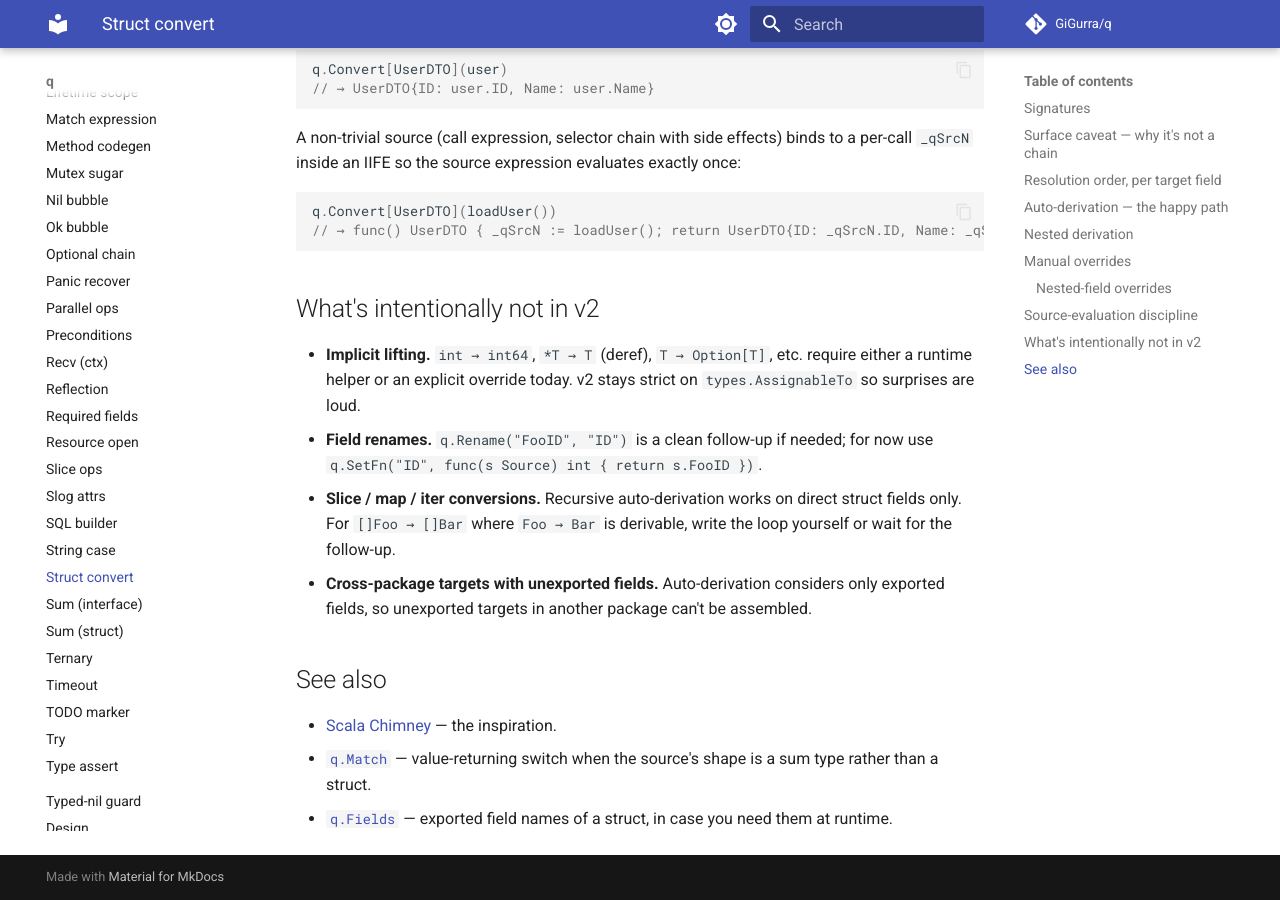
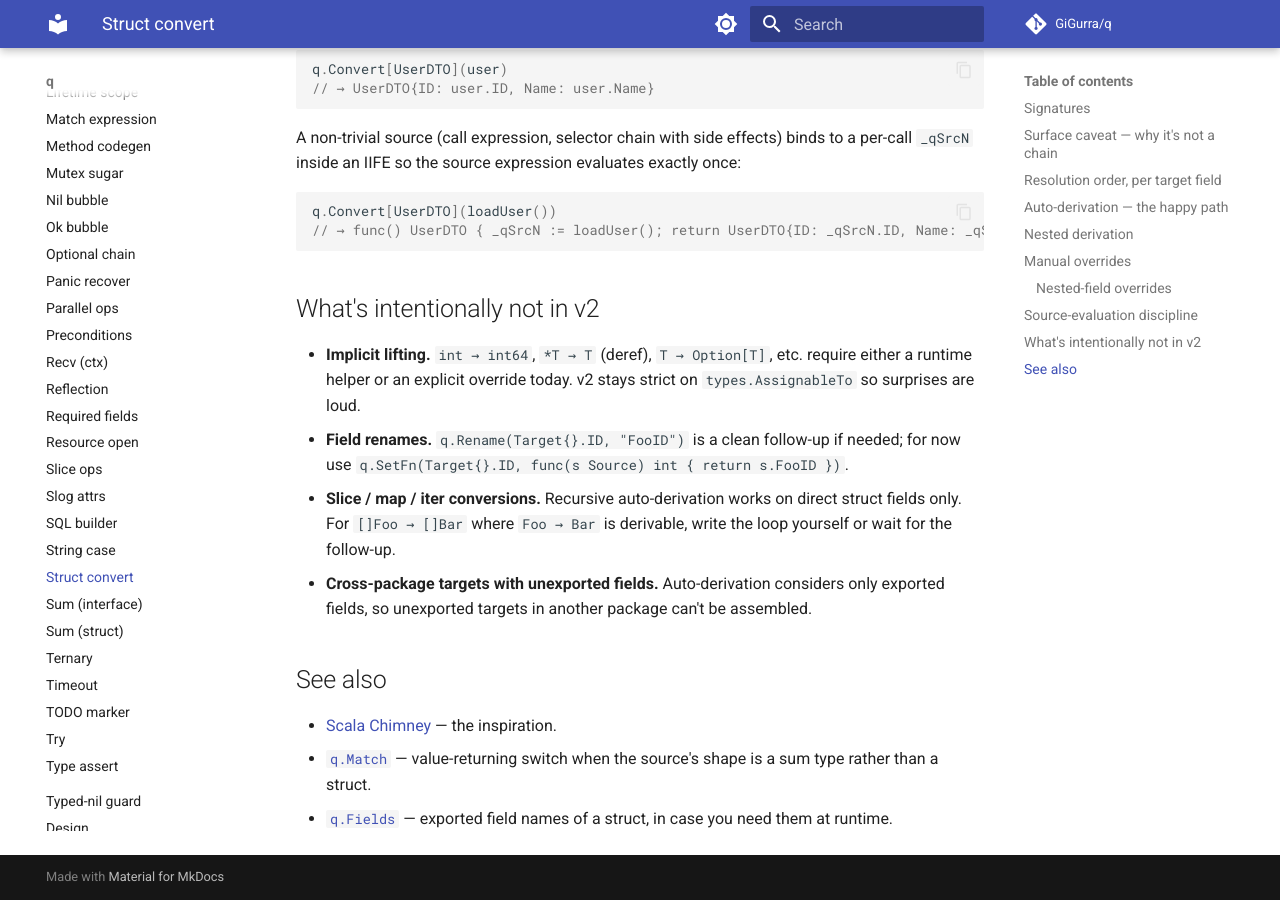
Before and after one commit to GiGurra/q, an MkDocs documentation site: the page built from docs/api/convert.md, in a window 1280 px wide and 900 px high, scrolled down 2975 px. Built offline with MkDocs 1.6.1 and Material for MkDocs 9.7.7, drawn with Linux system fonts in a browser that asks for light colours; comment, search, counter and statistics services are not loaded.

Commit message:
docs: scrub remaining string-form q.Set / q.SetFn examples
Two stale string-form examples slipped through the prior scrub:
  - README's Convert section showed q.Set("Source", "v1") instead
    of q.Set(UserDTO{}.Source, "v1"), and the explanatory paragraph
    didn't mention the typed-witness shape or refactor safety.
  - convert.md's "field renames" deferred-feature note still
    showed q.Rename("FooID", ...) and q.SetFn("ID", ...) — both
    updated to the new typed-witness form.

Also adds a one-liner to the README about multi-hop paths
(UserDTO{}.Address.City) since that capability landed today.

Co-Authored-By: Claude Opus 4.7 (1M context) <noreply@anthropic.com>

```diff
--- a/docs/api/convert.md
+++ b/docs/api/convert.md
@@ -158,9 +158,9 @@ q.Convert[UserDTO](loadUser())
   Option[T]`, etc. require either a runtime helper or an explicit
   override today. v2 stays strict on `types.AssignableTo` so
   surprises are loud.
-- **Field renames.** `q.Rename("FooID", "ID")` is a clean follow-up
-  if needed; for now use `q.SetFn("ID", func(s Source) int { return
-  s.FooID })`.
+- **Field renames.** `q.Rename(Target{}.ID, "FooID")` is a clean
+  follow-up if needed; for now use `q.SetFn(Target{}.ID, func(s
+  Source) int { return s.FooID })`.
 - **Slice / map / iter conversions.** Recursive auto-derivation
   works on direct struct fields only. For `[]Foo → []Bar` where
   `Foo → Bar` is derivable, write the loop yourself or wait for the
```
Also changed, not shown: README.md (+4 -4 lines).
